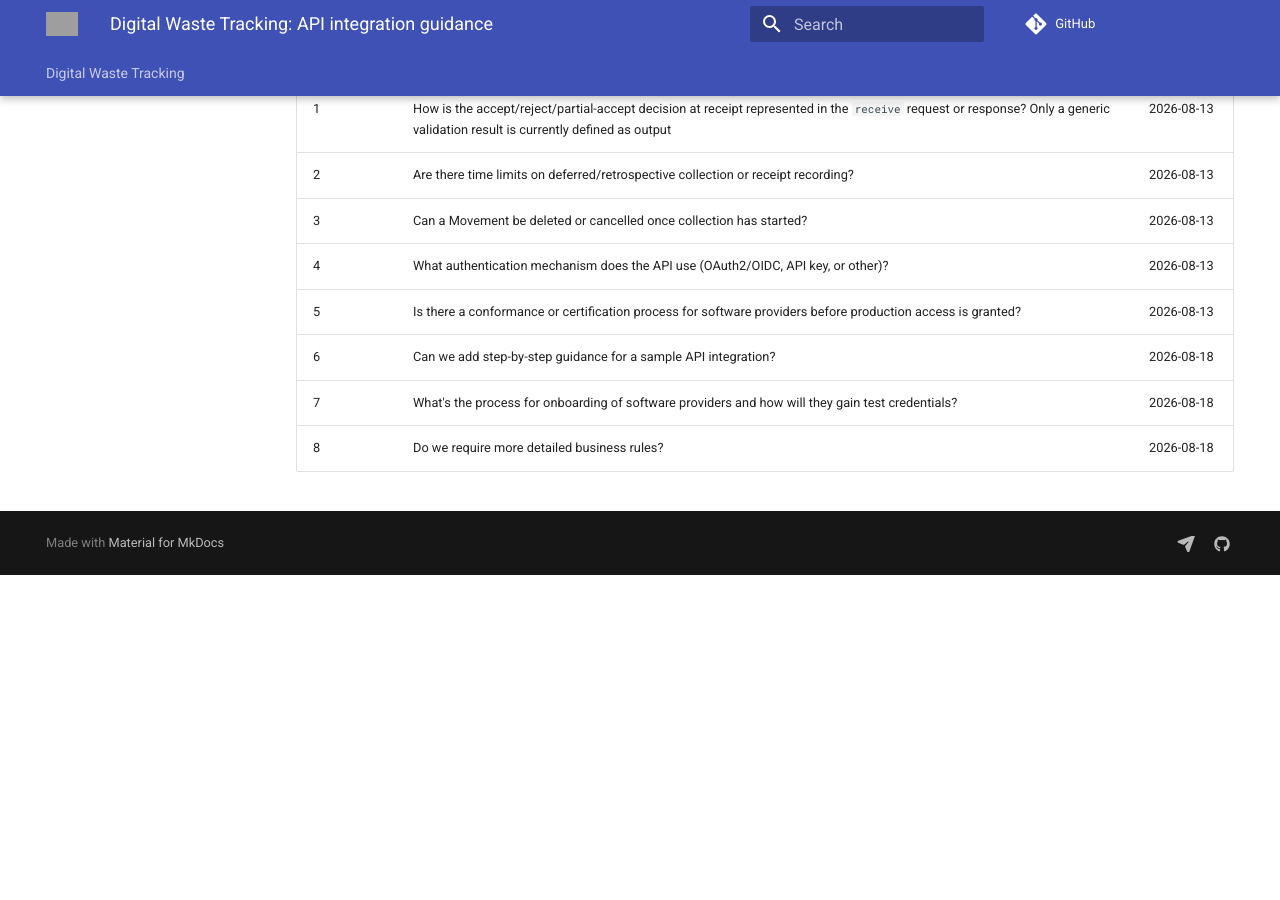
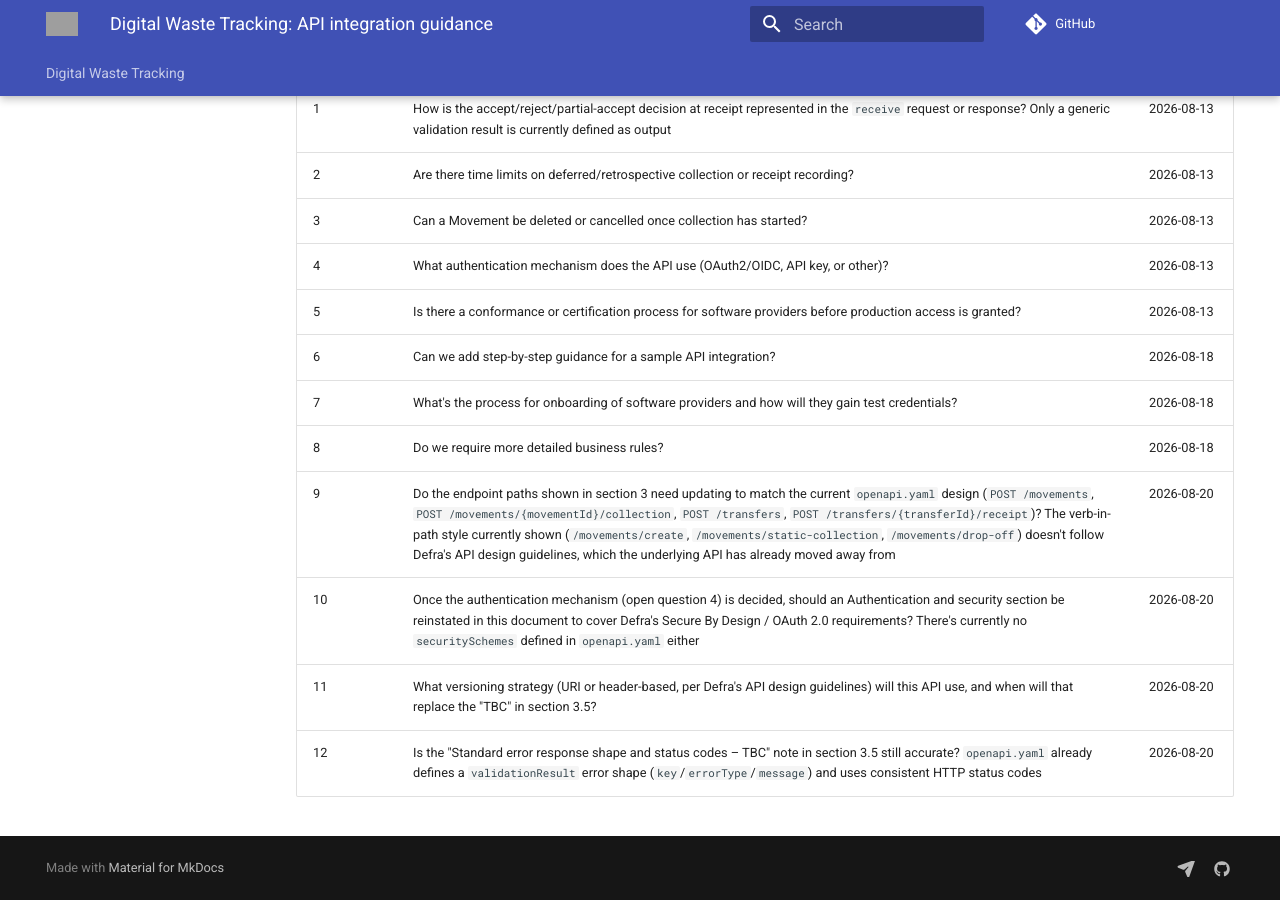
Before and after one commit to DEFRA/digital-waste-tracking-api-docs, an MkDocs documentation site: the page built from docs/software-provider-integration-guidance.md, in a window 1280 px wide and 900 px high, scrolled down 10119 px. Built offline with MkDocs 1.6.1 and Material for MkDocs 9.7.7, drawn with Linux system fonts in a browser that asks for light colours; comment, search, counter and statistics services are not loaded; the version menu is left out; before the commit the page ends 10694 px from its top, so only the background shows below that; grey boxes are pictures that could not be loaded.

Commit message:
Log GDS/Defra API guideline gaps as open questions
Adds four items to Appendix C from a review against Defra's "How to
build APIs" guidance (eaflood.atlassian.net/wiki/spaces/DT/pages/5749932170):

- section 3's endpoint tables use a verb-in-path style the guidelines
  explicitly warn against, and openapi.yaml has already moved to a
  more compliant design that the doc doesn't yet reflect
- no authentication/security section exists in the document, and no
  securitySchemes are defined in openapi.yaml either
- no versioning strategy has been chosen (section 3.5 already says
  so; now tracked here too)
- section 3.5's "error response shape - TBC" note may itself be
  stale, since openapi.yaml already defines a reasonably complete
  validationResult error shape

```diff
--- a/docs/software-provider-integration-guidance.md
+++ b/docs/software-provider-integration-guidance.md
@@ -358,3 +358,7 @@ Many Movement IDs can be linked to a single Transfer ID at drop-off; a Transfer
 | 6 | Can we add step-by-step guidance for a sample API integration? | 2026-08-18 |
 | 7 | What's the process for onboarding of software providers and how will they gain test credentials? | 2026-08-18 |
 | 8 | Do we require more detailed business rules? | 2026-08-18 |
+| 9 | Do the endpoint paths shown in section 3 need updating to match the current `openapi.yaml` design (`POST /movements`, `POST /movements/{movementId}/collection`, `POST /transfers`, `POST /transfers/{transferId}/receipt`)? The verb-in-path style currently shown (`/movements/create`, `/movements/static-collection`, `/movements/drop-off`) doesn't follow Defra's API design guidelines, which the underlying API has already moved away from | 2026-08-20 |
+| 10 | Once the authentication mechanism (open question 4) is decided, should an Authentication and security section be reinstated in this document to cover Defra's Secure By Design / OAuth 2.0 requirements? There's currently no `securitySchemes` defined in `openapi.yaml` either | 2026-08-20 |
+| 11 | What versioning strategy (URI or header-based, per Defra's API design guidelines) will this API use, and when will that replace the "TBC" in section 3.5? | 2026-08-20 |
+| 12 | Is the "Standard error response shape and status codes – TBC" note in section 3.5 still accurate? `openapi.yaml` already defines a `validationResult` error shape (`key`/`errorType`/`message`) and uses consistent HTTP status codes | 2026-08-20 |
```
